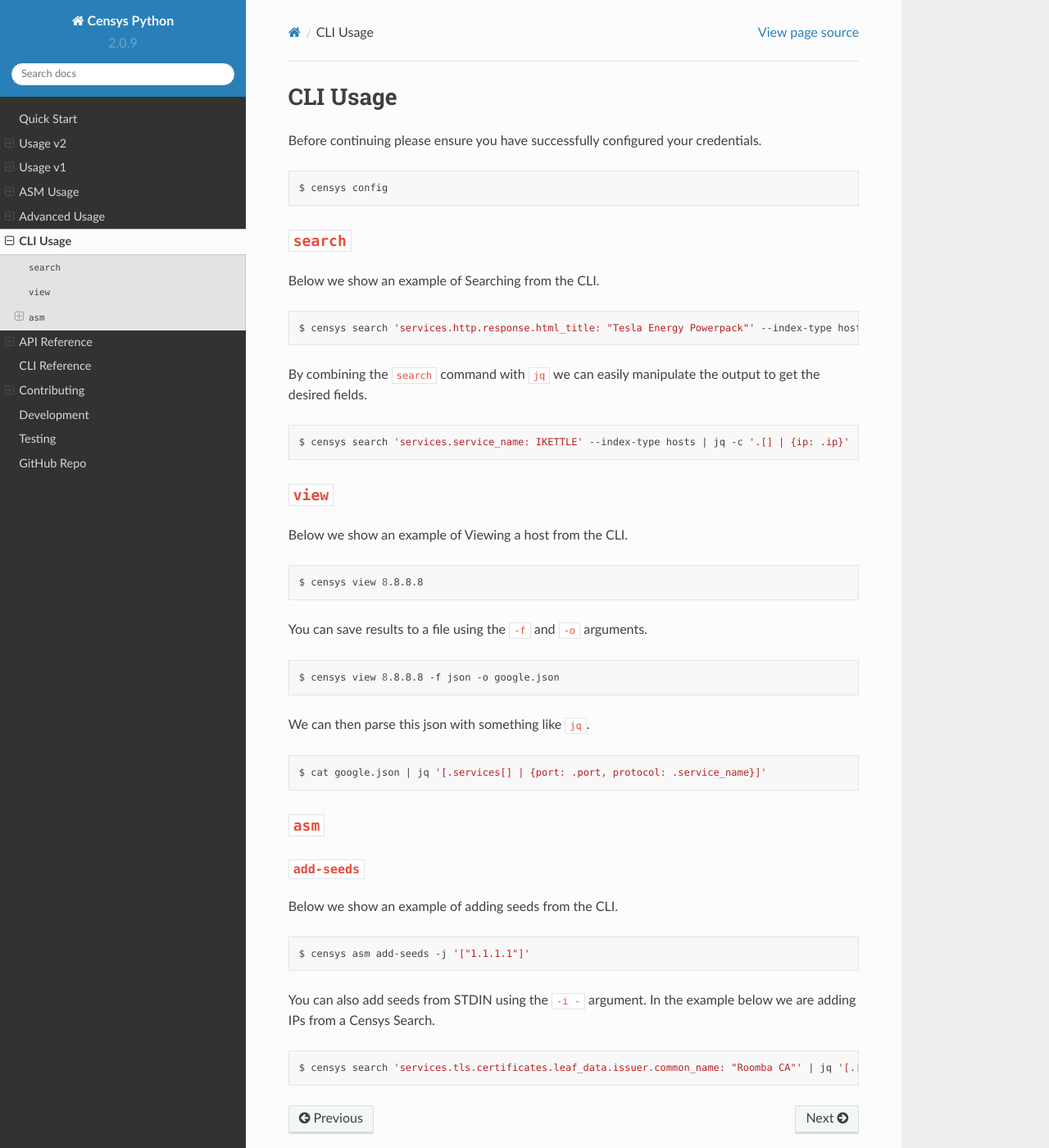
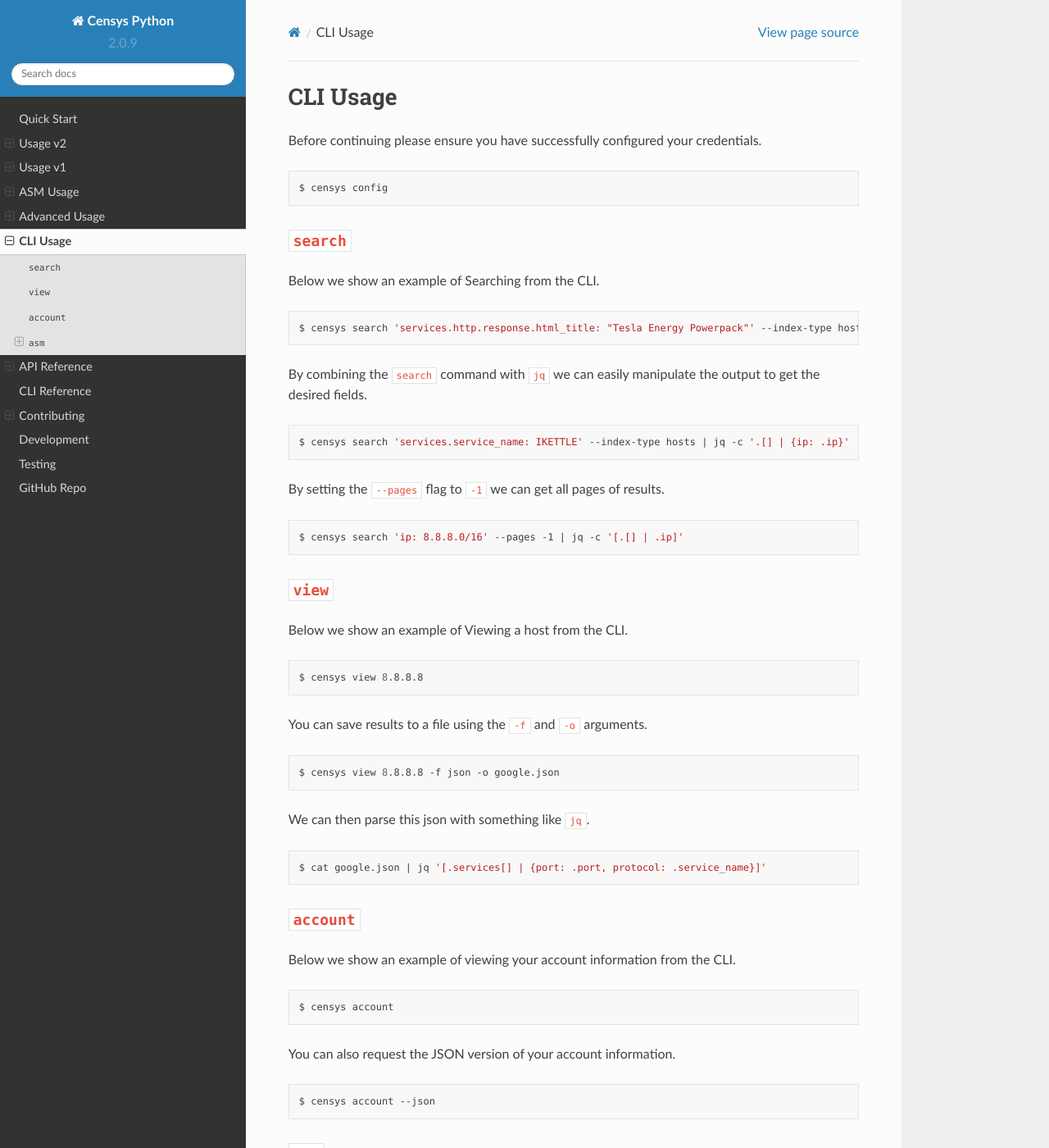
Before and after one commit to censys/censys-python, a Sphinx documentation site: the page built from docs/usage-cli.rst, in a window 1280 px wide and 1400 px high. Shown: the whole window at 82% size. Built offline with Sphinx 7.4.7 and the Read the Docs theme 2.0.0, drawn with Linux system fonts in a browser that asks for light colours; the version number is read from the project's files by our own code.

Commit message:
docs(cli): Update cli usage and search command

```diff
--- a/docs/usage-cli.rst
+++ b/docs/usage-cli.rst
@@ -23,6 +23,12 @@
 
     censys search 'services.service_name: IKETTLE' --index-type hosts | jq -c '.[] | {ip: .ip}'
 
+By setting the ``--pages`` flag to ``-1`` we can get all pages of results.
+
+.. prompt:: bash
+
+    censys search 'ip: 8.8.8.0/16' --pages -1 | jq -c '[.[] | .ip]'
+
 ``view``
 ----------
 
@@ -44,6 +50,20 @@
 
     cat google.json | jq '[.services[] | {port: .port, protocol: .service_name}]'
 
+``account``
+-----------
+
+Below we show an example of viewing your account information from the CLI.
+
+.. prompt:: bash
+
+    censys account
+
+You can also request the JSON version of your account information.
+
+.. prompt:: bash
+
+    censys account --json
 
 ``asm``
 -------
```
Also changed, not shown: 1 other file.
